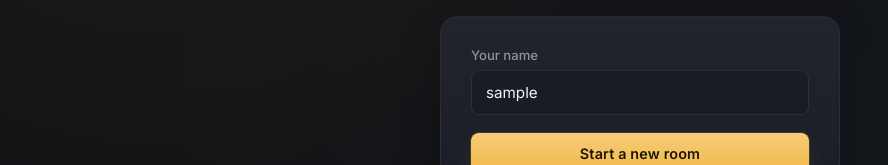
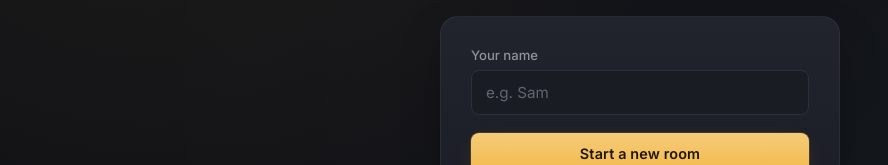
Before and after one commit to annnikett/Yt-watch-party, a React (Vite) app in the folder client/: page / in a window 1280 px wide. Shown: the part 319-484 px from the top of the page, without its empty margins (0-888 px from the left). Built offline with nearby package versions, Linux system fonts and the light colour scheme; no server answers; sample sign-in values are in the browser's storage.

Commit message:
copy section update

```diff
--- a/client/src/pages/Home.jsx
+++ b/client/src/pages/Home.jsx
@@ -1,15 +1,23 @@
 import { useState } from "react";
-import { useNavigate } from "react-router-dom";
+import { useNavigate, useSearchParams } from "react-router-dom";
 import { SERVER_URL } from "../socket.js";
 
 export default function Home() {
   const navigate = useNavigate();
+  const [searchParams] = useSearchParams();
 
-  const [username, setUsername] = useState(
-    () => localStorage.getItem("wp_username") || ""
+ const [username, setUsername] = useState("");
+
+  /*
+   * If the invite link included ?code=XXXXXX,
+   * pre-fill the room code field. The user
+   * still has to type their own name and
+   * press Join — nothing auto-joins.
+   */
+  const [joinCode, setJoinCode] = useState(
+    () => (searchParams.get("code") || "").toUpperCase()
   );
 
-  const [joinCode, setJoinCode] = useState("");
   const [busy, setBusy] = useState(false);
   const [error, setError] = useState("");
 
--- a/client/src/pages/Room.jsx
+++ b/client/src/pages/Room.jsx
@@ -528,12 +528,26 @@ export default function Room() {
   };
 
   // ==================================================
-  // COPY INVITE
+  // COPY INVITE LINK
   // ==================================================
 
   const copyInvite = async () => {
+    /*
+     * We copy a link to the ROOT page with the
+     * room code as a query param (?code=XXXXXX),
+     * NOT a link straight into /room/:roomId.
+     *
+     * Why:
+     * - The root path always resolves correctly,
+     *   even on static hosts (no 404).
+     * - Home.jsx reads ?code= and pre-fills the
+     *   room code field, but the visitor still
+     *   has to type their OWN name and press
+     *   Join — nothing auto-joins with the
+     *   host's name.
+     */
     const inviteUrl =
-      `${window.location.origin}/room/${roomId}`;
+      `${window.location.origin}/?code=${roomId}`;
 
     try {
       await navigator.clipboard.writeText(
```
